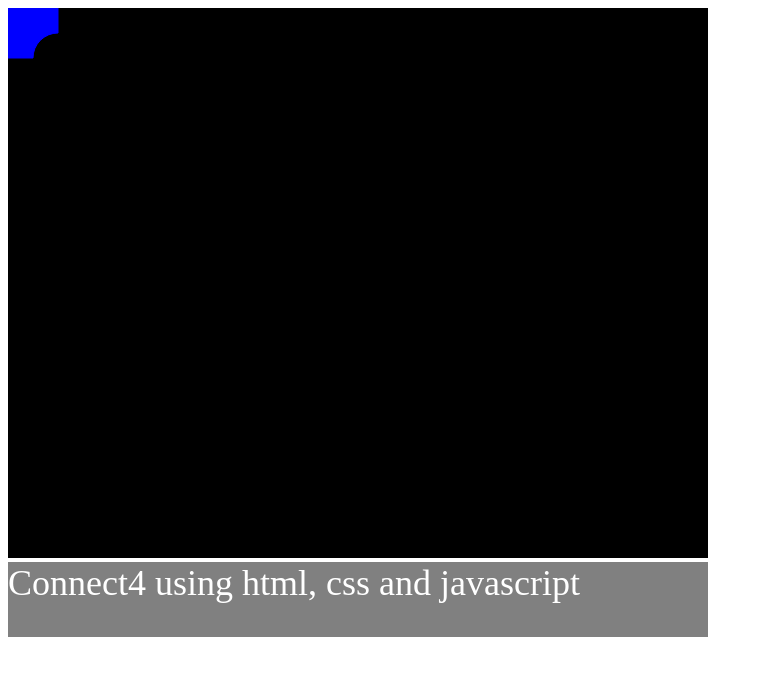
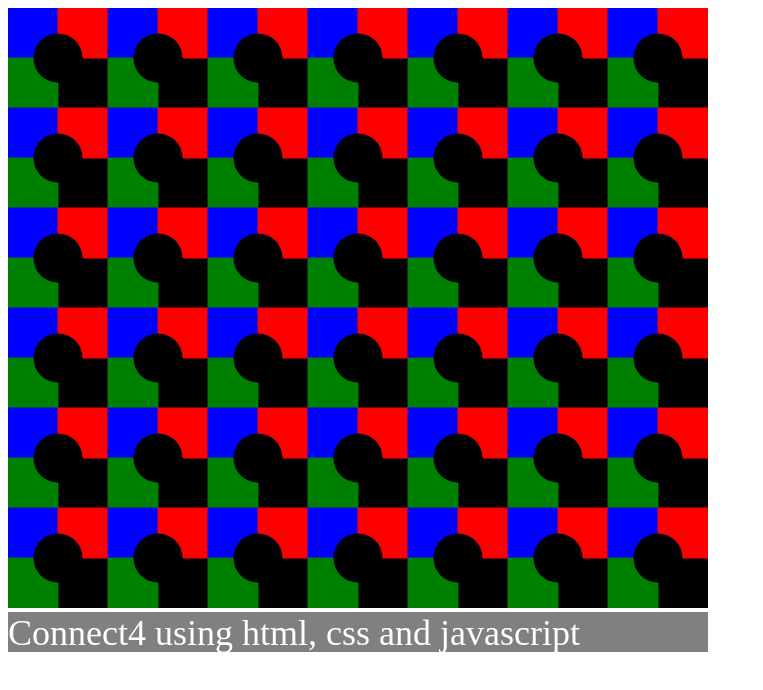
Before and after one commit to wombat31/JSConnect4, a plain HTML site: page index.html in a window 1280 px wide. Shown: the whole page, without its empty margins (0-763 px from the left). Drawn offline with Linux system fonts and the light colour scheme.

Commit message:
3 pieces of frame in place

```diff
--- a/connect4.css
+++ b/connect4.css
@@ -1,6 +1,6 @@
 header {
     width:700px;
-    height:75px;
+    height:40px;
     font-size: 36px;
     background:grey;
     color: white;
--- a/connect4.js
+++ b/connect4.js
@@ -3,15 +3,21 @@ var myGameGrid;
 
 function startGame() {
     myGameArea.start();
-    myGameBackground = new component(700, 550, "black", 0, 0);
-    myGameGrid = new framePiece(50,50,50,50,25,0,0,"blue");
+    myGameBackground = new component(700, 600, "black", 0, 0);
+    for (var i = 0; i <= 600; i += 100){
+        for (var j = 0; j <= 500; j += 100){
+            myGameGridLT = new framePieceLT(50,50,50,50,25,0,0,"blue",i,j);
+            myGameGridRT = new framePieceRT(50,50,0,50,25,0,0,"red",i,j);
+            myGameGridLB = new framePieceLB(50,50,50,0,25,0,0,"green",i,j);
+        }
+    }
 }
 
 var myGameArea = {
     canvas : document.createElement("canvas"),
     start : function() {
         this.canvas.width = 700;
-        this.canvas.height = 550;
+        this.canvas.height = 600;
         this.context = this.canvas.getContext("2d");
         document.body.insertBefore(this.canvas, document.body.childNodes[0]);
     }
@@ -27,21 +33,61 @@ function component(width, height, color, x, y,type,radius) {
     ctx.fillRect(this.x, this.y, this.width, this.height);
 }
 
-function framePiece(width, height, x, y, radius, startAngle, endAngle,color){
+function framePieceLT(width, height, x, y, radius, startAngle, endAngle,color,xPos,yPos){
     this.width = width;
     this.height = height;
     this.x = x;
     this.y = y;
     ctx= myGameArea.context;
     ctx.beginPath();
-    ctx.moveTo(width/2,height);
-    ctx.lineTo(0,height);
-    ctx.lineTo(0,0);
-    ctx.lineTo(width,0);
-    ctx.arc(width,height,radius,3*Math.PI/2, Math.PI,true);
-    ctx.closePath()
+    ctx.moveTo(xPos+width/2,yPos+height);
+    ctx.lineTo(xPos,yPos+height);
+    ctx.lineTo(xPos,yPos);
+    ctx.lineTo(xPos+width,yPos);
+    ctx.arc(xPos + width,yPos + height,radius,3*Math.PI/2, Math.PI,true);
+    ctx.closePath();
     ctx.fillStyle = color;
     ctx.fill();
     ctx.strokeStyle = color;
     ctx.stroke();
 }
+
+function framePieceRT(width, height, x, y, radius, startAngle, endAngle,color,xPos,yPos){
+    this.width = width;
+    this.height = height;
+    this.x = x;
+    this.y = y;
+    ctx= myGameArea.context;
+    ctx.beginPath();
+    ctx.moveTo(xPos+width,yPos+height/2);
+    ctx.lineTo(xPos+width,yPos);
+    ctx.lineTo(xPos+(2* width),yPos);
+    ctx.lineTo(xPos+(2*width),yPos+height);
+    ctx.lineTo(xPos+(1.5*width),yPos+height);
+    ctx.arc(xPos + width,yPos + height,radius,Math.PI*2, 3*(Math.PI/2),true);
+    ctx.closePath();
+    ctx.fillStyle = color;
+    ctx.fill();
+    ctx.strokeStyle = color;
+    ctx.stroke();
+}
+
+function framePieceLB(width, height, x, y, radius, startAngle, endAngle,color,xPos,yPos){
+    this.width = width;
+    this.height = height;
+    this.x = x;
+    this.y = y;
+    ctx= myGameArea.context;
+    ctx.beginPath();
+    ctx.moveTo(xPos+width,yPos+(1.5*height));
+    ctx.lineTo(xPos+width,yPos+2*height);
+    ctx.lineTo(xPos,yPos+2*height);
+    ctx.lineTo(xPos,yPos+height);
+    ctx.lineTo(xPos + width/2,yPos+height);
+    ctx.arc(xPos + width,yPos+height,radius,Math.PI, Math.PI/2,true);
+    ctx.closePath();
+    ctx.fillStyle = color;
+    ctx.fill();
+    ctx.strokeStyle = color;
+    ctx.stroke();
+}
```
